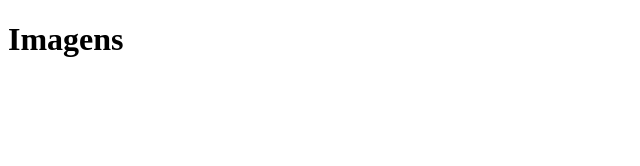
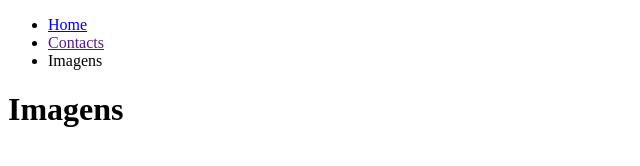
Before and after one commit to marcos-di-pace/exercicio, a plain HTML site: page files/images.html in a window 1280 px wide. Shown: the whole page, without its empty margins (0-640 px from the left). Drawn offline with Linux system fonts and the light colour scheme.

Commit message:
update v1.1

```diff
--- a/files/images.html
+++ b/files/images.html
@@ -7,9 +7,13 @@
 </head>
 <body>
 
-<nav>
-
-</nav>
+    <nav>
+        <ul>
+            <li><a href="#">Home</a></li>
+            <li><a href="">Contacts</a></li>
+            <li><a href=""></a>Imagens</li>
+        </ul>
+    </nav>
 
 <h1>Imagens</h1>
 <p></p>
```
Also changed, not shown: contacts.html (+7 -1 lines), index.html (+6 -4 lines).
